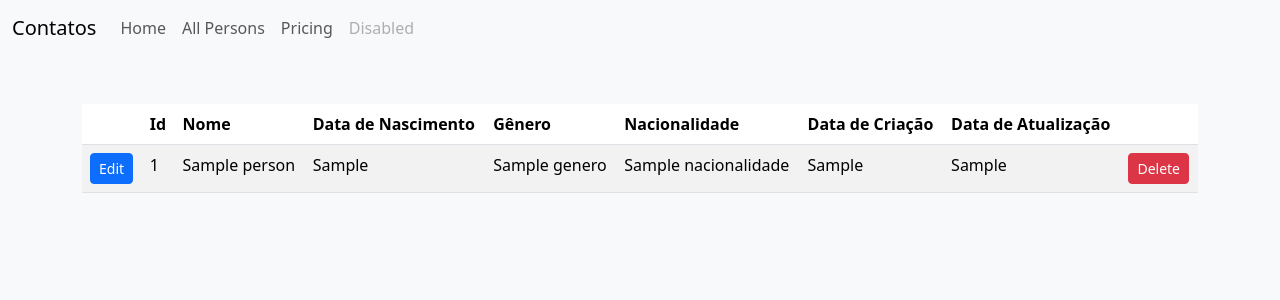
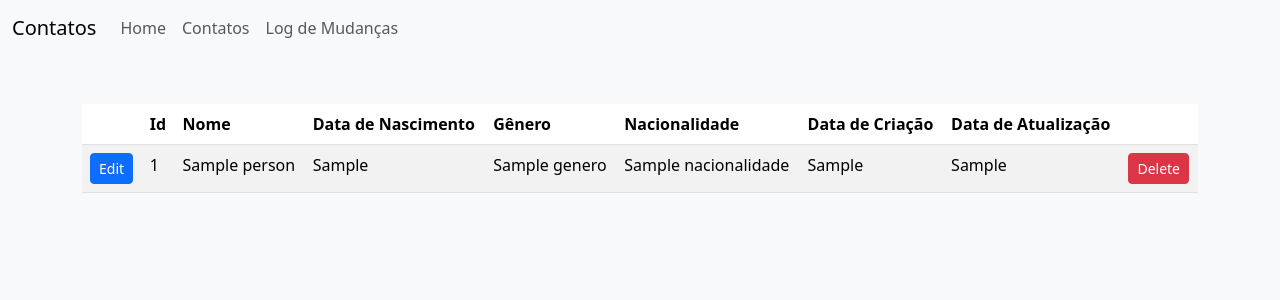
Before and after one commit to bhunao/contact_csv_parser, a Python web app: template web/templates/persons.html in a window 1280 px wide. Shown: the top 300 px of the page. Run offline with Jinja, Linux system fonts and the light colour scheme; the template is opened without the code that fills it: most values are stand-ins (such as "Sample title", 1, 10 or a date in 2020).

Commit message:
working menu

```diff
--- a/web/templates/base.html
+++ b/web/templates/base.html
@@ -27,13 +27,10 @@ tr.htmx-swapping td {
               <a class="nav-link" aria-current="page" href="/persons/">Home</a>
             </li>
             <li class="nav-item">
-              <a class="nav-link" href="/persons/all">All Persons</a>
+              <a class="nav-link" href="/persons/all">Contatos</a>
             </li>
             <li class="nav-item">
-              <a class="nav-link" href="#">Pricing</a>
-            </li>
-            <li class="nav-item">
-              <a class="nav-link disabled" aria-disabled="true">Disabled</a>
+              <a class="nav-link" href="/persons/changelog">Log de Mudanças</a>
             </li>
           </ul>
         </div>
```
